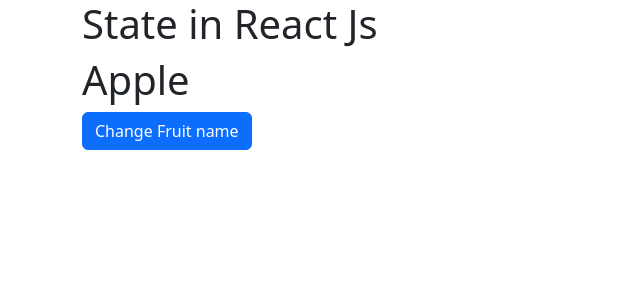
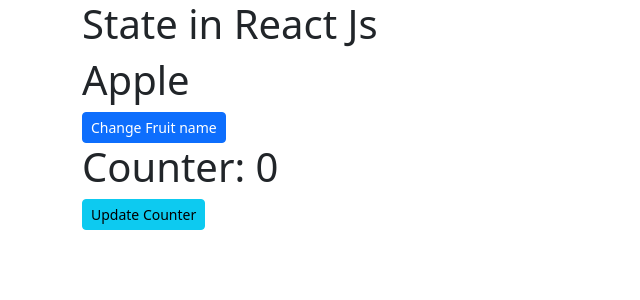
Before and after one commit to mdrezaulkarim38/JSPractice, a React (Vite) app in the folder client/: page / in a window 1280 px wide. Shown: the top 300 px of the page, without its empty margins (0-640 px from the left). Built offline with nearby package versions, Linux system fonts and the light colour scheme.

Commit message:
Counter is running

```diff
--- a/client/src/App.jsx
+++ b/client/src/App.jsx
@@ -1,4 +1,5 @@
 import { useState } from "react";
+import Counter from "./components/Counter";
 function App() {
     const [fruit, setFruit] = useState("Apple");
     const handleFruit = () => {
@@ -8,7 +9,9 @@ function App() {
         <div className="container">
             <h1>State in React Js</h1>
             <h1>{fruit}</h1>
-            <button className="btn btn-primary" onClick={handleFruit}>Change Fruit name</button>
+            <button className="btn btn-primary btn-sm" onClick={handleFruit}>Change Fruit name</button>
+
+            <Counter />
         </div>
     );
 }
--- a/client/src/components/Counter.jsx
+++ b/client/src/components/Counter.jsx
@@ -1,7 +1,11 @@
+import { useState } from "react";
+
 const Counter = () => {
+    const[count,setCounter]= useState(0);
     return (
         <div>
-            <h1>Counter</h1>
+            <h1>Counter: {count}</h1>
+            <button className="btn btn-info btn-sm" onClick={()=> setCounter(count + 1)}>Update Counter</button>
         </div>
     );
 }
```
